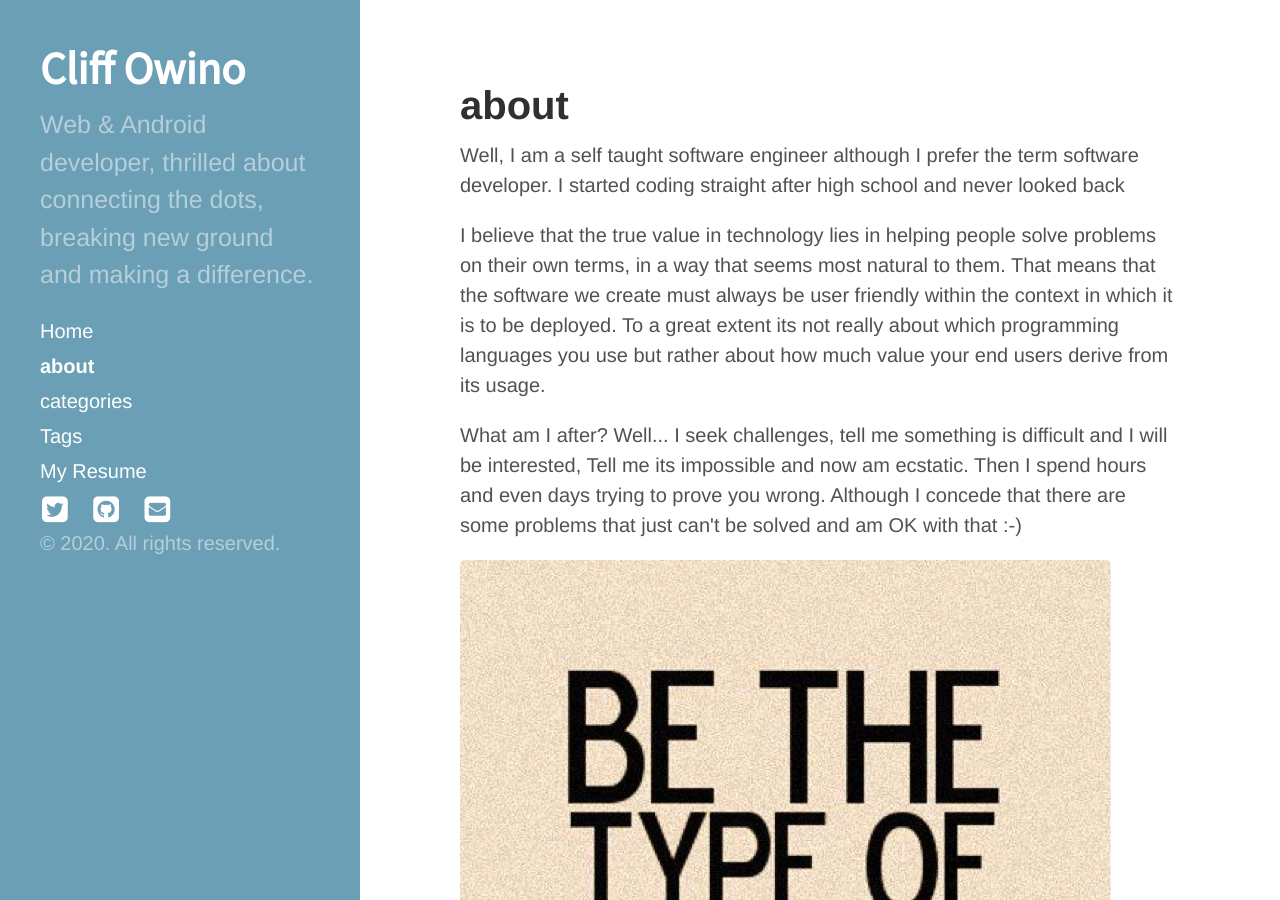
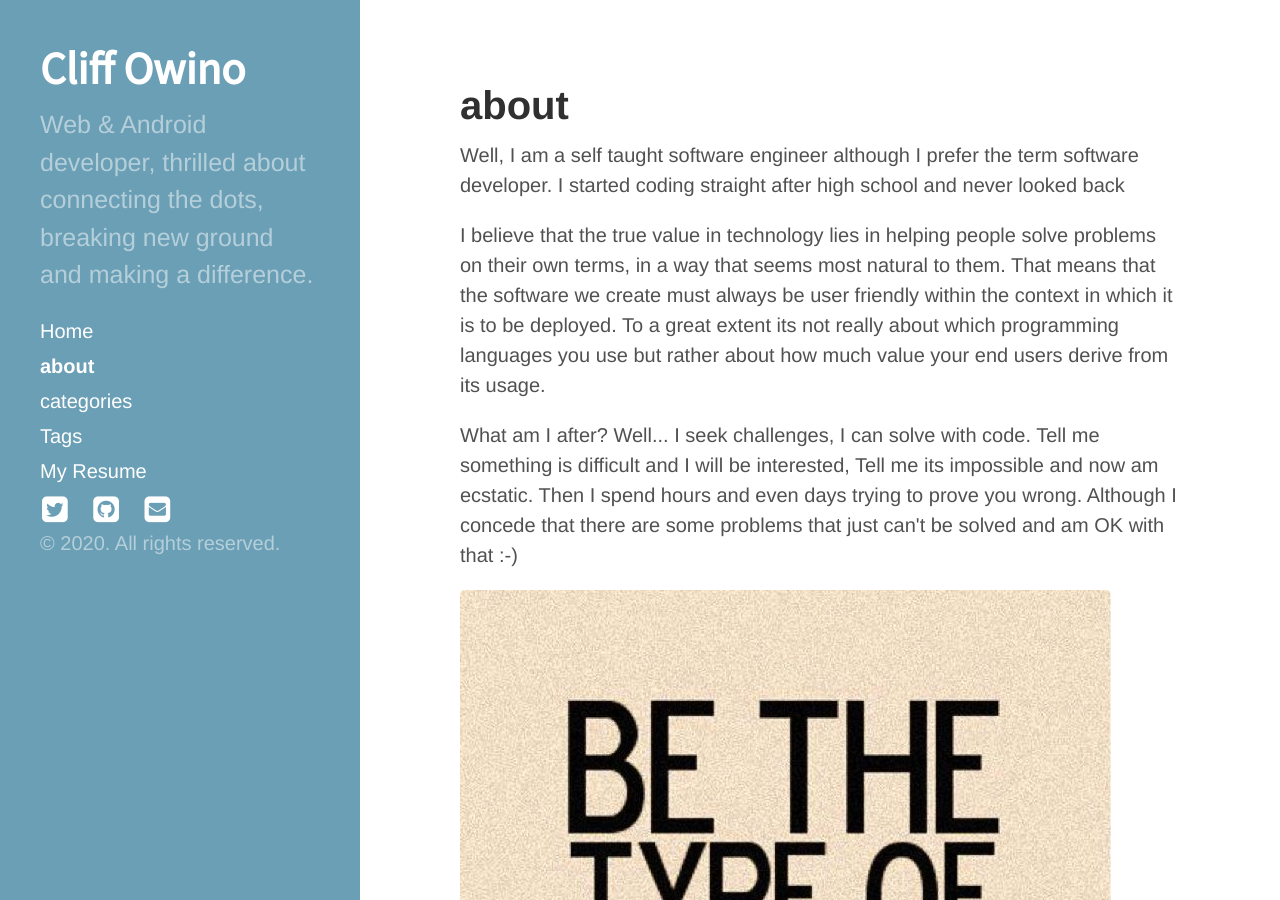
Before and after one commit to colleowino/colleowino.github.io, a Jekyll site: the page built from about.html, in a window 1280 px wide and 900 px high. Built offline with Jekyll 4.4.1, drawn with Linux system fonts in a browser that asks for light colours; nearby versions of some CDN libraries; comment, search, counter and statistics services are not loaded.

Commit message:
updated about

```diff
--- a/about.html
+++ b/about.html
@@ -13,7 +13,7 @@ I started coding straight after high school and never looked back</p>
 That means that the software we create must always be user friendly within the context in which it is to be deployed.
 To a great extent its not really about which programming languages you use but rather about how much value your end users derive from its usage.</p>
 
-<p>What am I after? Well... I seek challenges, tell me something is difficult and I will be interested, Tell me its impossible and now am ecstatic.
+<p>What am I after? Well... I seek challenges, I can solve with code. Tell me something is difficult and I will be interested, Tell me its impossible and now am ecstatic.
 Then I spend hours and even days trying to prove you wrong. Although I concede that there are some problems that just can't be solved and am OK with that :-)</p>
 
 <a href="#">
```
